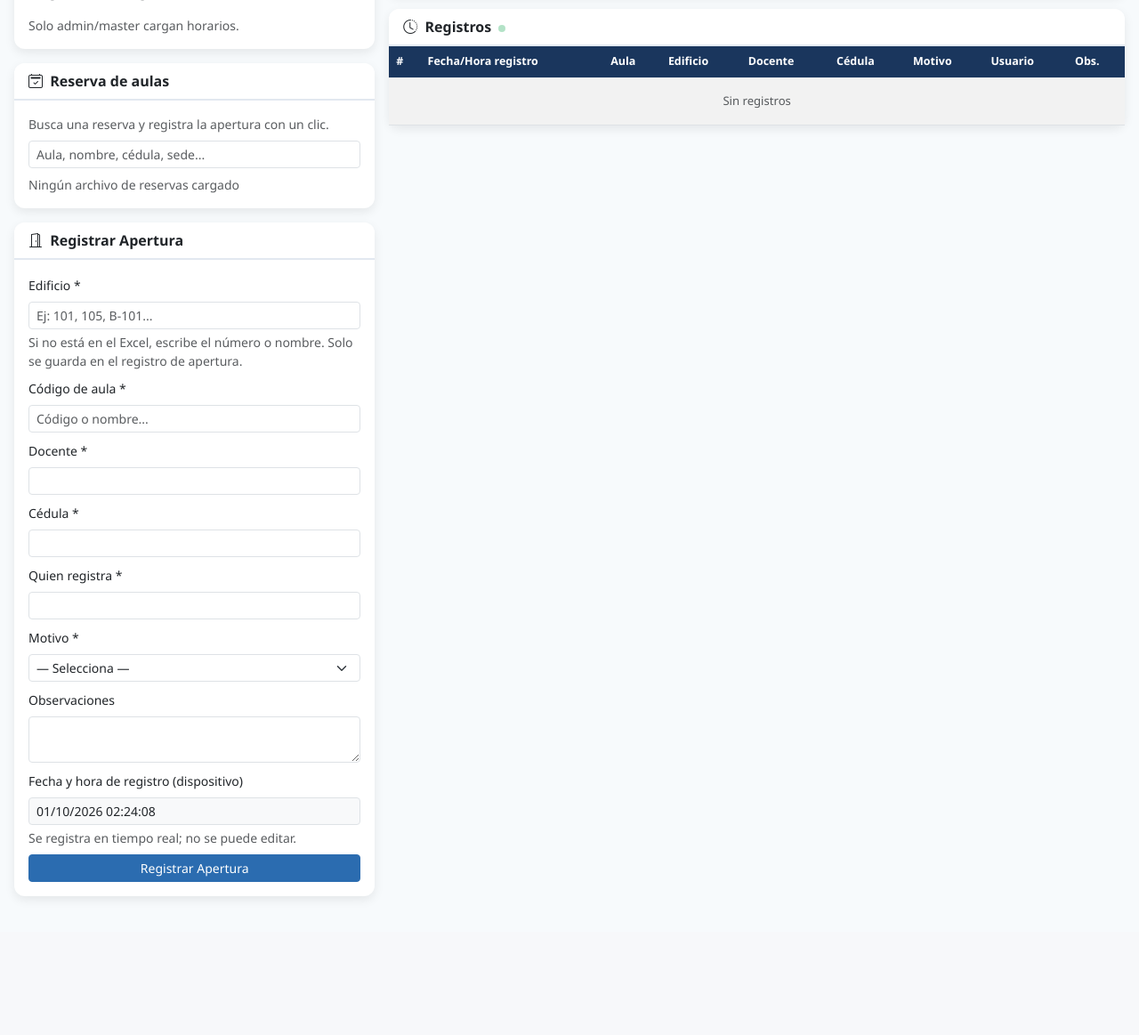
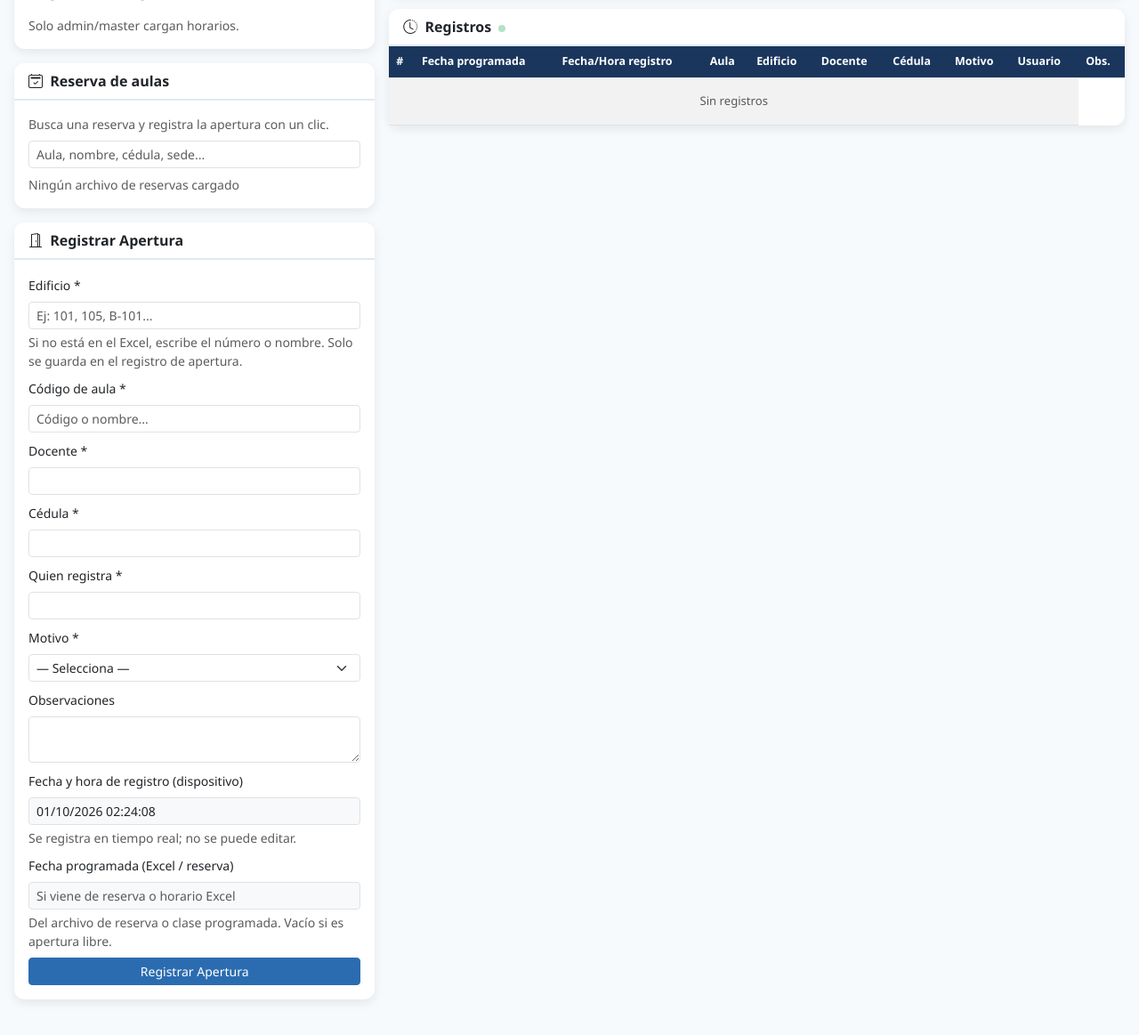
Before and after one commit to PROYECTOELECT/aula-registro_v1, a FastAPI app: template templates/index.html in a window 1280 px wide. Shown: the part 141-1304 px from the top of the page at 89% size. Before the commit the page ends 1150 px from the top, so only its background shows below. Run offline with FastAPI, Linux system fonts and the light colour scheme; the template is opened without the code that fills it, so the values that code supplies are empty.

Commit message:
Add files via upload

```diff
--- a/main.py
+++ b/main.py
@@ -812,6 +812,7 @@ async def registrar_apertura(
     registrador_nombre: str = Form(...), motivo: str = Form(...),
     observaciones: Optional[str] = Form(None), edificio: Optional[str] = Form(None),
     fecha_hora_dispositivo: Optional[str] = Form(None),
+    fecha_programada: Optional[str] = Form(None),
     db: Session = Depends(get_db),
 ):
     user = requiere_login(request)
@@ -859,12 +860,16 @@ async def registrar_apertura(
         if parsed:
             fecha_reg = parsed
 
+    prog = (fecha_programada or "").strip() or None
+
     registro = RegistroApertura(
         aula_codigo=aula_codigo, aula_nombre=aula_nombre, edificio=edificio_val,
         docente_nombre=docente_nombre.strip(), cedula=cedula.strip(),
         registrador_nombre=registrador_nombre.strip(), motivo=motivo,
         observaciones=(observaciones or "").strip() or None,
-        fecha_hora=fecha_reg, usuario_id=user["user_id"],
+        fecha_hora=fecha_reg,
+        fecha_programada=prog,
+        usuario_id=user["user_id"],
         usuario_username=user["username"], usuario_nombre=user["nombre"],
     )
     db.add(registro)
@@ -877,6 +882,7 @@ async def registrar_apertura(
             "edificio": registro.edificio, "docente_nombre": registro.docente_nombre,
             "motivo": registro.motivo, "usuario_nombre": registro.usuario_nombre,
             "fecha_hora": registro.fecha_hora.strftime("%Y-%m-%d %H:%M:%S"),
+            "fecha_programada": registro.fecha_programada or "",
         },
     }
 
@@ -903,6 +909,7 @@ async def listar_registros(
             "usuario_username": r.usuario_username or "",
             "usuario_nombre": r.usuario_nombre or r.registrador_nombre or "",
             "fecha_hora": r.fecha_hora.strftime("%Y-%m-%d %H:%M:%S"),
+            "fecha_programada": r.fecha_programada or "",
         }
         for r in registros
     ]
@@ -995,7 +1002,7 @@ async def exportar_excel(
     header_font = Font(bold=True, color="FFFFFF")
     header_fill = PatternFill("solid", fgColor="1F4E79")
     thin = Border(left=Side(style="thin"), right=Side(style="thin"), top=Side(style="thin"), bottom=Side(style="thin"))
-    headers = ["ID", "Código", "Aula", "Edificio", "Docente", "Cédula", "Registra", "Usuario (nombre)", "Motivo", "Observaciones", "Fecha"]
+    headers = ["ID", "Código", "Aula", "Edificio", "Docente", "Cédula", "Registra", "Usuario (nombre)", "Motivo", "Observaciones", "Fecha programada (Excel)", "Fecha/Hora registro real"]
     for col, h in enumerate(headers, 1):
         cell = ws.cell(row=1, column=col, value=h)
         cell.font = header_font
@@ -1005,7 +1012,9 @@ async def exportar_excel(
         for ci, v in enumerate([
             r.id, r.aula_codigo, r.aula_nombre or "", r.edificio or "", r.docente_nombre, r.cedula,
             r.registrador_nombre, r.usuario_nombre or r.usuario_username or "", r.motivo or "",
-            r.observaciones or "", r.fecha_hora.strftime("%Y-%m-%d %H:%M:%S"),
+            r.observaciones or "",
+            r.fecha_programada or "",
+            r.fecha_hora.strftime("%Y-%m-%d %H:%M:%S"),
         ], 1):
             cell = ws.cell(row=ri, column=ci, value=v)
             cell.border = thin
@@ -1044,10 +1053,11 @@ async def exportar_pdf(
         Paragraph("Registro de Apertura de Aulas", ParagraphStyle("T", parent=styles["Heading1"], fontSize=13, alignment=1)),
         Paragraph(f"{fecha_inicio} — {fecha_fin} | Total: {len(registros)}", ParagraphStyle("S", parent=styles["Normal"], fontSize=9, alignment=1, spaceAfter=8)),
     ]
-    data = [["ID", "Código", "Edificio", "Docente", "Usuario", "Motivo", "Fecha"]]
+    data = [["ID", "Código", "Edificio", "Docente", "Usuario", "Motivo", "Prog.", "Registro"]]
     for r in registros:
-        data.append([str(r.id), r.aula_codigo, (r.edificio or "")[:20], r.docente_nombre[:16],
-                     (r.usuario_nombre or r.usuario_username or "")[:16], (r.motivo or "")[:18],
+        data.append([str(r.id), r.aula_codigo, (r.edificio or "")[:16], r.docente_nombre[:14],
+                     (r.usuario_nombre or r.usuario_username or "")[:14], (r.motivo or "")[:14],
+                     (r.fecha_programada or "—")[:18],
                      r.fecha_hora.strftime("%Y-%m-%d %H:%M")])
     table = Table(data, repeatRows=1)
     table.setStyle(TableStyle([
--- a/templates/index.html
+++ b/templates/index.html
@@ -335,6 +335,13 @@
                 <input type="hidden" name="fecha_hora_dispositivo" id="fechaHoraDispositivo">
                 <div class="form-text">Se registra en tiempo real; no se puede editar.</div>
               </div>
+              <div class="mb-2">
+                <label class="form-label small">Fecha programada (Excel / reserva)</label>
+                <input type="text" class="form-control form-control-sm bg-light" id="fechaProgramadaDisplay" readonly tabindex="-1"
+                       placeholder="Si viene de reserva o horario Excel">
+                <input type="hidden" name="fecha_programada" id="fechaProgramada">
+                <div class="form-text">Del archivo de reserva o clase programada. Vacío si es apertura libre.</div>
+              </div>
               <button type="submit" class="btn btn-primary btn-sm w-100">Registrar Apertura</button>
             </form>
           </div>
@@ -413,7 +420,7 @@
               <table class="table table-hover table-striped mb-0">
                 <thead class="sticky-top">
                   <tr>
-                    <th>#</th><th>Fecha/Hora registro</th><th>Aula</th><th>Edificio</th><th>Docente</th><th>Cédula</th>
+                    <th>#</th><th>Fecha programada</th><th>Fecha/Hora registro</th><th>Aula</th><th>Edificio</th><th>Docente</th><th>Cédula</th>
                     <th>Motivo</th><th>Usuario</th><th>Obs.</th>
                   </tr>
                 </thead>
@@ -421,7 +428,8 @@
                   {% for r in registros %}
                   <tr>
                     <td>{{ r.id }}</td>
-                    <td>{{ r.fecha_hora.strftime('%d/%m %H:%M') }}</td>
+                    <td class="small">{{ r.fecha_programada or '—' }}</td>
+                    <td>{{ r.fecha_hora.strftime('%d/%m/%Y %H:%M:%S') }}</td>
                     <td><span class="badge badge-aula">{{ r.aula_codigo }}</span></td>
                     <td class="small">{{ r.edificio or '—' }}</td>
                     <td>{{ r.docente_nombre }}</td>
@@ -699,6 +707,8 @@
         document.getElementById('panelHorario').style.display='none';
         e.target.registrador_nombre.value='{{ user.nombre }}';
         stampFechaHoraDispositivo();
+        const fp=document.getElementById('fechaProgramada'); if(fp) fp.value='';
+        const fpd=document.getElementById('fechaProgramadaDisplay'); if(fpd) fpd.value='';
         cargarRegistros(); cargarIndicadores();
       }catch(err){toast(err.message,'error');}
     }
@@ -714,9 +724,11 @@
       const res=await fetch(url); const lista=await res.json();
       document.getElementById('totalRegistros').textContent=lista.length;
       const tbody=document.getElementById('tablaRegistros');
-      if(!lista.length){tbody.innerHTML='<tr><td colspan="9" class="text-center text-muted py-3">Sin registros</td></tr>';return;}
+      if(!lista.length){tbody.innerHTML='<tr><td colspan="10" class="text-center text-muted py-3">Sin registros</td></tr>';return;}
       tbody.innerHTML=lista.map(r=>`<tr>
-        <td>${r.id}</td><td>${r.fecha_hora}</td>
+        <td>${r.id}</td>
+        <td class="small">${r.fecha_programada||'—'}</td>
+        <td class="small fw-semibold">${r.fecha_hora}</td>
         <td><span class="badge badge-aula">${r.aula_codigo}</span></td>
         <td class="small">${r.edificio||'—'}</td>
         <td>${r.docente_nombre}</td>
@@ -876,6 +888,12 @@
       }
       const obs=form.querySelector('[name="observaciones"]');
       if(obs) obs.value=`Reserva: ${r.area_solicitante||''} | ${r.dia||''} ${r.fecha_ini||''} ${r.hora_ini||''} a ${r.fecha_fin||''} ${r.hora_fin||''}`.trim();
+      const prog = [r.dia, r.fecha_ini, r.hora_ini].filter(Boolean).join(' ')
+        + ((r.fecha_fin||r.hora_fin) ? ' → ' + [r.fecha_fin, r.hora_fin].filter(Boolean).join(' ') : '');
+      const fp=document.getElementById('fechaProgramada');
+      const fpd=document.getElementById('fechaProgramadaDisplay');
+      if(fp) fp.value=prog.trim();
+      if(fpd) fpd.value=prog.trim()||'—';
       if(r.aula_codigo && typeof mostrarHorario==='function'){ try{ mostrarHorario(r.aula_codigo); }catch(e){} }
       form.scrollIntoView({behavior:'smooth', block:'start'});
       toast('Datos de la reserva cargados en el formulario');
```
Also changed, not shown: database.py (+24 -1 lines).
